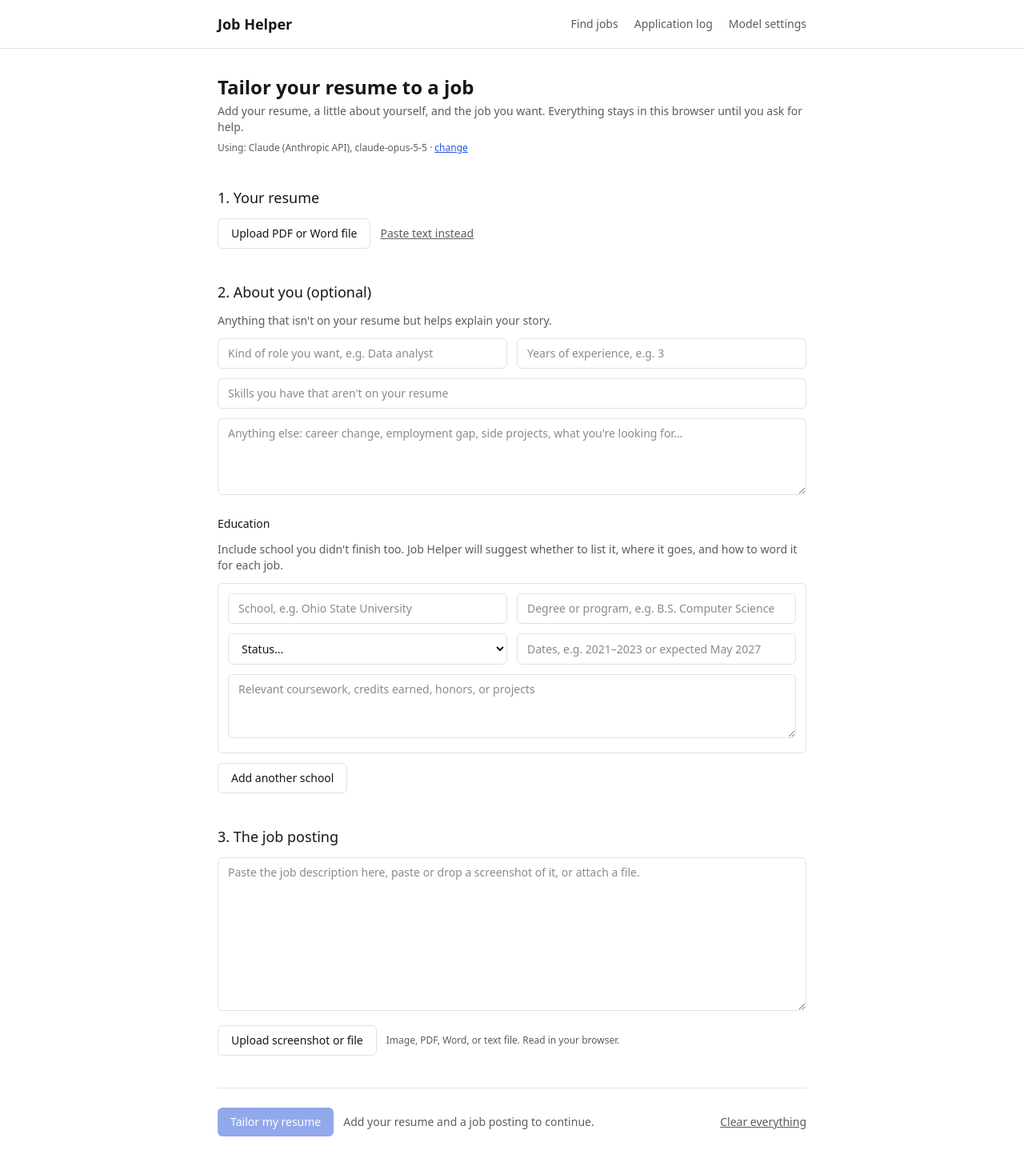
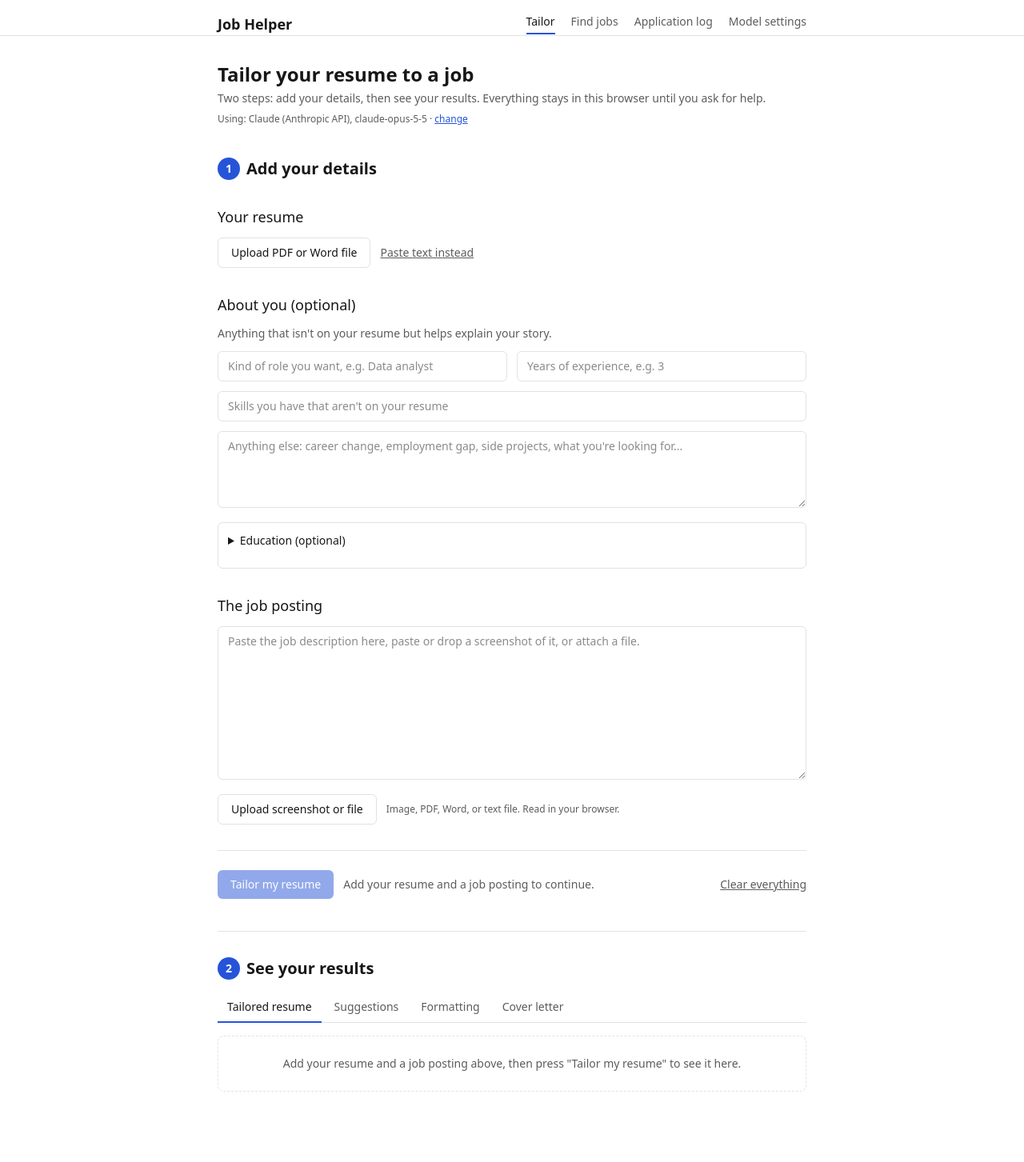
Before and after one commit to czinabu/job-helper, a Next.js app: page / in a window 1280 px wide. Shown: the whole page at 80% size. After the commit the page ends 1413 px from the top, so only its background shows below. Built offline with nearby package versions, Linux system fonts and the light colour scheme.

Commit message:
Reorganize home page into two steps with result tabs, add loading states and active nav
Co-Authored-By: Claude Sonnet 5.5 <noreply@anthropic.com>
Claude-Session: https://claude.ai/code/session_01GXE5t1JTCkswGPUifffSUH

```diff
--- a/src/app/jobs/page.tsx
+++ b/src/app/jobs/page.tsx
@@ -1,5 +1,6 @@
 "use client";
 
+import { Loading } from "@/components/Loading";
 import Link from "next/link";
 import { useState } from "react";
 import { runTask } from "@/lib/ai";
@@ -100,6 +101,8 @@ export default function JobsPage() {
         </button>
       </div>
 
+      {busy && <Loading message="Finding jobs that fit you..." hint="This usually takes under a minute." />}
+
       {error && (
         <p role="alert" className="whitespace-pre-line rounded-md border border-bad p-3 text-sm text-bad">
           {error}
--- a/src/app/layout.tsx
+++ b/src/app/layout.tsx
@@ -1,5 +1,6 @@
 import type { Metadata } from "next";
 import Link from "next/link";
+import { NavLinks } from "@/components/NavLinks";
 import "./globals.css";
 
 export const metadata: Metadata = {
@@ -16,21 +17,11 @@ export default function RootLayout({
     <html lang="en">
       <body className="antialiased">
         <header className="border-b border-line">
-          <nav className="mx-auto flex max-w-3xl items-center justify-between px-4 py-4">
+          <nav className="mx-auto flex max-w-3xl flex-wrap items-center justify-between gap-2 px-4 pt-4">
             <Link href="/" className="text-lg font-semibold">
               Job Helper
             </Link>
-            <div className="flex gap-5 text-sm text-muted">
-              <Link href="/jobs" className="hover:text-foreground">
-                Find jobs
-              </Link>
-              <Link href="/applications" className="hover:text-foreground">
-                Application log
-              </Link>
-              <Link href="/settings" className="hover:text-foreground">
-                Model settings
-              </Link>
-            </div>
+            <NavLinks />
           </nav>
         </header>
         <main className="mx-auto max-w-3xl px-4 py-8">{children}</main>
--- a/src/app/page.tsx
+++ b/src/app/page.tsx
@@ -4,6 +4,7 @@ import Link from "next/link";
 import { useState } from "react";
 import { CoverLetterCard } from "@/components/CoverLetterCard";
 import { FormatCard } from "@/components/FormatCard";
+import { Loading } from "@/components/Loading";
 import { JobPostingInput } from "@/components/JobPostingInput";
 import { SuggestionsCard } from "@/components/SuggestionsCard";
 import { ResumeInput } from "@/components/ResumeInput";
@@ -35,19 +36,47 @@ interface Tailored {
 
 const EMPTY: Inputs = {
   resume: "",
-  background: { targetRole: "", experience: "", skills: "", notes: "", education: [] },
+  background: {
+    targetRole: "",
+    experience: "",
+    skills: "",
+    notes: "",
+    education: [],
+  },
   jobPosting: "",
 };
 
+const TABS = [
+  { id: "tailor", label: "Tailored resume" },
+  { id: "suggestions", label: "Suggestions" },
+  { id: "format", label: "Formatting" },
+  { id: "letter", label: "Cover letter" },
+] as const;
+
+function Empty({ children }: { children: React.ReactNode }) {
+  return (
+    <p className="rounded-lg border border-dashed border-line p-6 text-center text-sm text-muted">
+      {children}
+    </p>
+  );
+}
+
 export default function Home() {
   const { settings } = useSettings();
-  const [inputs, setInputs] = useStoredState<Inputs>("job-helper:inputs", EMPTY);
+  const [inputs, setInputs] = useStoredState<Inputs>(
+    "job-helper:inputs",
+    EMPTY,
+  );
+  const [tab, setTab] = useState<(typeof TABS)[number]["id"]>("tailor");
   const [tailoring, setTailoring] = useState(false);
   const [tailorError, setTailorError] = useState("");
   // Measured from the uploaded file, so it is gone after a reload (the text is kept).
   const [layout, setLayout] = useState<ResumeLayout | null>(null);
   const [tailored, setTailored] = useState<Tailored | null>(null);
-  const [logForm, setLogForm] = useState<{ company: string; role: string } | null>(null);
+  const [logForm, setLogForm] = useState<{
+    company: string;
+    role: string;
+  } | null>(null);
   const [logged, setLogged] = useState(false);
 
   const setBackground = (patch: Partial<Background>) =>
@@ -58,7 +87,9 @@ export default function Home() {
     ? inputs.background.education
     : [EMPTY_EDUCATION];
   const setSchool = (index: number, patch: Partial<Education>) =>
-    setBackground({ education: schools.map((s, i) => (i === index ? { ...s, ...patch } : s)) });
+    setBackground({
+      education: schools.map((s, i) => (i === index ? { ...s, ...patch } : s)),
+    });
 
   async function tailor() {
     setTailoring(true);
@@ -69,7 +100,12 @@ export default function Home() {
     try {
       const result = await runTask<TailorResult>(settings, "tailor", inputs);
       setTailored({ result, resume: inputs.resume });
-      setTimeout(() => document.getElementById("results")?.scrollIntoView({ behavior: "smooth" }));
+      setTab("tailor");
+      setTimeout(() =>
+        document
+          .getElementById("results")
+          ?.scrollIntoView({ behavior: "smooth" }),
+      );
     } catch (error) {
       setTailorError(friendlyMessage(error));
     } finally {
@@ -77,6 +113,9 @@ export default function Home() {
     }
   }
 
+  const hasEducation = schools.some((s) =>
+    Object.values(s).some((v) => String(v).trim()),
+  );
   const ready = inputs.resume.trim() && inputs.jobPosting.trim();
 
   return (
@@ -84,8 +123,8 @@ export default function Home() {
       <div>
         <h1 className="text-2xl font-semibold">Tailor your resume to a job</h1>
         <p className="mt-1 text-sm text-muted">
-          Add your resume, a little about yourself, and the job you want. Everything stays in this
-          browser until you ask for help.
+          Two steps: add your details, then see your results. Everything stays
+          in this browser until you ask for help.
         </p>
         <p className="mt-2 text-xs text-muted">
           Using: {PROVIDERS[settings.provider].label}
@@ -96,8 +135,16 @@ export default function Home() {
         </p>
       </div>
 
+      <div className="space-y-8">
+        <h2 className="flex items-center gap-2 text-xl font-semibold">
+          <span className="flex h-7 w-7 items-center justify-center rounded-full bg-accent text-sm text-white dark:text-black">
+            1
+          </span>
+          Add your details
+        </h2>
+
         <section className="space-y-3">
-        <h2 className="text-lg font-medium">1. Your resume</h2>
+          <h3 className="text-lg font-medium">Your resume</h3>
           <ResumeInput
             text={inputs.resume}
             onChange={(resume) => setInputs({ ...inputs, resume })}
@@ -106,9 +153,10 @@ export default function Home() {
         </section>
 
         <section className="space-y-3">
-        <h2 className="text-lg font-medium">2. About you (optional)</h2>
+          <h3 className="text-lg font-medium">About you (optional)</h3>
           <p className="text-sm text-muted">
-          Anything that isn&apos;t on your resume but helps explain your story.
+            Anything that isn&apos;t on your resume but helps explain your
+            story.
           </p>
           <div className="grid gap-3 sm:grid-cols-2">
             <input
@@ -137,14 +185,23 @@ export default function Home() {
             onChange={(e) => setBackground({ notes: e.target.value })}
           />
 
-        <div className="space-y-3 pt-2">
-          <h3 className="text-sm font-medium">Education</h3>
+          <details
+            className="space-y-3 rounded-md border border-line p-3"
+            open={hasEducation}
+          >
+            <summary className="cursor-pointer text-sm font-medium">
+              Education{hasEducation ? "" : " (optional)"}
+            </summary>
             <p className="text-sm text-muted">
-            Include school you didn&apos;t finish too. Job Helper will suggest whether to list it,
-            where it goes, and how to word it for each job.
+              Include school you didn&apos;t finish too. Job Helper will suggest
+              whether to list it, where it goes, and how to word it for each
+              job.
             </p>
             {schools.map((school, i) => (
-            <div key={i} className="space-y-3 rounded-md border border-line p-3">
+              <div
+                key={i}
+                className="space-y-3 rounded-md border border-line p-3"
+              >
                 <div className="grid gap-3 sm:grid-cols-2">
                   <input
                     className="field"
@@ -162,14 +219,20 @@ export default function Home() {
                     className="field"
                     aria-label="Status"
                     value={school.status}
-                  onChange={(e) => setSchool(i, { status: e.target.value as EducationStatus | "" })}
+                    onChange={(e) =>
+                      setSchool(i, {
+                        status: e.target.value as EducationStatus | "",
+                      })
+                    }
                   >
                     <option value="">Status...</option>
-                  {Object.entries(EDUCATION_STATUSES).map(([value, label]) => (
+                    {Object.entries(EDUCATION_STATUSES).map(
+                      ([value, label]) => (
                         <option key={value} value={value}>
                           {label}
                         </option>
-                  ))}
+                      ),
+                    )}
                   </select>
                   <input
                     className="field"
@@ -187,7 +250,11 @@ export default function Home() {
                 {schools.length > 1 && (
                   <button
                     className="text-sm text-muted underline"
-                  onClick={() => setBackground({ education: schools.filter((_, j) => j !== i) })}
+                    onClick={() =>
+                      setBackground({
+                        education: schools.filter((_, j) => j !== i),
+                      })
+                    }
                   >
                     Remove this school
                   </button>
@@ -196,15 +263,17 @@ export default function Home() {
             ))}
             <button
               className="btn-secondary"
-            onClick={() => setBackground({ education: [...schools, EMPTY_EDUCATION] })}
+              onClick={() =>
+                setBackground({ education: [...schools, EMPTY_EDUCATION] })
+              }
             >
               Add another school
             </button>
-        </div>
+          </details>
         </section>
 
         <section className="space-y-3">
-        <h2 className="text-lg font-medium">3. The job posting</h2>
+          <h3 className="text-lg font-medium">The job posting</h3>
           <JobPostingInput
             text={inputs.jobPosting}
             onChange={(jobPosting) => setInputs({ ...inputs, jobPosting })}
@@ -212,18 +281,18 @@ export default function Home() {
         </section>
 
         <div className="flex flex-wrap items-center gap-3 border-t border-line pt-6">
-        <button className="btn" disabled={!ready || tailoring} onClick={tailor}>
+          <button
+            className="btn"
+            disabled={!ready || tailoring}
+            onClick={tailor}
+          >
             {tailoring ? "Tailoring..." : "Tailor my resume"}
           </button>
+          {!ready && !tailoring && (
             <span className="text-sm text-muted">
-          {tailoring
-            ? PROVIDERS[settings.provider].isLocal
-              ? "This can take a few minutes on a local model."
-              : "This usually takes under a minute."
-            : ready
-              ? ""
-              : "Add your resume and a job posting to continue."}
+              Add your resume and a job posting to continue.
             </span>
+          )}
           <button
             className="ml-auto text-sm text-muted underline"
             onClick={() => {
@@ -236,6 +305,17 @@ export default function Home() {
           </button>
         </div>
 
+        {tailoring && (
+          <Loading
+            message="Tailoring your resume..."
+            hint={
+              PROVIDERS[settings.provider].isLocal
+                ? "This can take a few minutes on a local model."
+                : "This usually takes under a minute."
+            }
+          />
+        )}
+
         {tailorError && (
           <p
             role="alert"
@@ -244,43 +324,59 @@ export default function Home() {
             {tailorError}
           </p>
         )}
+      </div>
 
-      {inputs.resume.trim() && (
-        <div className="border-t border-line pt-8">
-          <FormatCard resume={inputs.resume} layout={layout} settings={settings} />
+      <div id="results" className="space-y-4 border-t border-line pt-8">
+        <h2 className="flex items-center gap-2 text-xl font-semibold">
+          <span className="flex h-7 w-7 items-center justify-center rounded-full bg-accent text-sm text-white dark:text-black">
+            2
+          </span>
+          See your results
+        </h2>
+        <div
+          role="tablist"
+          aria-label="Results"
+          className="flex flex-wrap gap-1 border-b border-line"
+        >
+          {TABS.map((t) => (
+            <button
+              key={t.id}
+              role="tab"
+              id={`tab-${t.id}`}
+              aria-selected={tab === t.id}
+              aria-controls={`panel-${t.id}`}
+              onClick={() => setTab(t.id)}
+              className={`-mb-px border-b-2 px-3 py-2 text-sm ${
+                tab === t.id
+                  ? "border-accent font-medium text-foreground"
+                  : "border-transparent text-muted hover:text-foreground"
+              }`}
+            >
+              {t.label}
+            </button>
+          ))}
         </div>
-      )}
 
-      {ready && (
-        <div className="border-t border-line pt-8">
-          <CoverLetterCard
-            resume={inputs.resume}
-            background={inputs.background}
-            jobPosting={inputs.jobPosting}
-            settings={settings}
+        <div
+          role="tabpanel"
+          id="panel-tailor"
+          aria-labelledby="tab-tailor"
+          hidden={tab !== "tailor"}
+        >
+          {tailored ? (
+            <>
+              <TailorResults
+                result={tailored.result}
+                originalResume={tailored.resume}
               />
-        </div>
-      )}
-
-      {ready && (
-        <div className="border-t border-line pt-8">
-          <SuggestionsCard
-            resume={inputs.resume}
-            background={inputs.background}
-            jobPosting={inputs.jobPosting}
-            settings={settings}
-          />
-        </div>
-      )}
-
-      {tailored && (
-        <div id="results" className="border-t border-line pt-8">
-          <TailorResults result={tailored.result} originalResume={tailored.resume} />
               <div className="mt-8 rounded-lg border border-line bg-card p-4 text-sm">
                 {logged ? (
                   <p>
                     Saved. See it in your{" "}
-                <Link href="/applications" className="text-accent underline">
+                    <Link
+                      href="/applications"
+                      className="text-accent underline"
+                    >
                       application log
                     </Link>
                     .
@@ -299,13 +395,32 @@ export default function Home() {
                         );
                         setLogged(true);
                       } catch {
-                    setTailorError("Couldn't save to the log. Browser storage may be blocked.");
+                        setTailorError(
+                          "Couldn't save to the log. Browser storage may be blocked.",
+                        );
                       }
                     }}
                   >
-                <input className="field w-auto flex-1" placeholder="Company" value={logForm.company} onChange={(e) => setLogForm({ ...logForm, company: e.target.value })} />
-                <input className="field w-auto flex-1" placeholder="Job title" value={logForm.role} onChange={(e) => setLogForm({ ...logForm, role: e.target.value })} />
-                <button className="btn" disabled={!logForm.company.trim() && !logForm.role.trim()}>
+                    <input
+                      className="field w-auto flex-1"
+                      placeholder="Company"
+                      value={logForm.company}
+                      onChange={(e) =>
+                        setLogForm({ ...logForm, company: e.target.value })
+                      }
+                    />
+                    <input
+                      className="field w-auto flex-1"
+                      placeholder="Job title"
+                      value={logForm.role}
+                      onChange={(e) =>
+                        setLogForm({ ...logForm, role: e.target.value })
+                      }
+                    />
+                    <button
+                      className="btn"
+                      disabled={!logForm.company.trim() && !logForm.role.trim()}
+                    >
                       Save
                     </button>
                   </form>
@@ -314,15 +429,88 @@ export default function Home() {
                     <span>Applying for this job?</span>
                     <button
                       className="btn-secondary"
-                  onClick={() => setLogForm({ company: "", role: inputs.background.targetRole })}
+                      onClick={() =>
+                        setLogForm({
+                          company: "",
+                          role: inputs.background.targetRole,
+                        })
+                      }
                     >
                       Save to log
                     </button>
                   </div>
                 )}
               </div>
+            </>
+          ) : (
+            <Empty>
+              {tailoring
+                ? "Your tailored resume will appear here in a moment."
+                : 'Add your resume and a job posting above, then press "Tailor my resume" to see it here.'}
+            </Empty>
+          )}
         </div>
+
+        <div
+          role="tabpanel"
+          id="panel-suggestions"
+          aria-labelledby="tab-suggestions"
+          hidden={tab !== "suggestions"}
+        >
+          {ready ? (
+            <SuggestionsCard
+              resume={inputs.resume}
+              background={inputs.background}
+              jobPosting={inputs.jobPosting}
+              settings={settings}
+            />
+          ) : (
+            <Empty>
+              Add your resume and a job posting above to get suggestions for
+              this job.
+            </Empty>
           )}
+        </div>
+
+        <div
+          role="tabpanel"
+          id="panel-format"
+          aria-labelledby="tab-format"
+          hidden={tab !== "format"}
+        >
+          {inputs.resume.trim() ? (
+            <FormatCard
+              resume={inputs.resume}
+              layout={layout}
+              settings={settings}
+            />
+          ) : (
+            <Empty>
+              Add your resume above to check its formatting and spacing.
+            </Empty>
+          )}
+        </div>
+
+        <div
+          role="tabpanel"
+          id="panel-letter"
+          aria-labelledby="tab-letter"
+          hidden={tab !== "letter"}
+        >
+          {ready ? (
+            <CoverLetterCard
+              resume={inputs.resume}
+              background={inputs.background}
+              jobPosting={inputs.jobPosting}
+              settings={settings}
+            />
+          ) : (
+            <Empty>
+              Add your resume and a job posting above to write a cover letter.
+            </Empty>
+          )}
+        </div>
+      </div>
     </div>
   );
 }
--- a/src/components/CoverLetterCard.tsx
+++ b/src/components/CoverLetterCard.tsx
@@ -2,6 +2,7 @@
 
 import { useState } from "react";
 import { DownloadPanel } from "@/components/DownloadPanel";
+import { Loading } from "@/components/Loading";
 import { runTask } from "@/lib/ai";
 import {
   LENGTHS,
@@ -117,6 +118,8 @@ export function CoverLetterCard({
         {!ready && <span className="text-xs text-muted">Add your resume and a job posting first.</span>}
       </div>
 
+      {busy && <Loading message="Writing your cover letter..." hint="This usually takes under a minute." />}
+
       {error && <p role="alert" className="whitespace-pre-line text-sm text-bad">{error}</p>}
 
       {letter && (
--- a/src/components/FormatCard.tsx
+++ b/src/components/FormatCard.tsx
@@ -1,6 +1,7 @@
 "use client";
 
 import { useEffect, useMemo, useState } from "react";
+import { Loading } from "@/components/Loading";
 import { runTask } from "@/lib/ai";
 import { friendlyMessage } from "@/lib/errors";
 import { checkFormat, describeLayout, type CheckStatus } from "@/lib/formatCheck";
@@ -99,6 +100,7 @@ export function FormatCard({
             </span>
           </div>
         )}
+        {busy && <Loading message="Reviewing your resume..." hint="This usually takes under a minute." />}
         {error && <p role="alert" className="whitespace-pre-line text-sm text-bad">{error}</p>}
         {review && (
           <div className="space-y-3 text-sm">
--- /dev/null
+++ b/src/components/Loading.tsx
@@ -0,0 +1,15 @@
+/** A spinner with a friendly status line, shown while something is being generated. */
+export function Loading({ message, hint }: { message: string; hint?: string }) {
+  return (
+    <div role="status" aria-live="polite" className="flex items-center gap-3 rounded-md border border-line p-3 text-sm">
+      <span
+        aria-hidden="true"
+        className="h-5 w-5 shrink-0 animate-spin rounded-full border-2 border-line border-t-accent"
+      />
+      <div>
+        <p className="font-medium">{message}</p>
+        {hint && <p className="text-muted">{hint}</p>}
+      </div>
+    </div>
+  );
+}
--- /dev/null
+++ b/src/components/NavLinks.tsx
@@ -0,0 +1,37 @@
+"use client";
+
+import Link from "next/link";
+import { usePathname } from "next/navigation";
+
+const LINKS = [
+  { href: "/", label: "Tailor" },
+  { href: "/jobs", label: "Find jobs" },
+  { href: "/applications", label: "Application log" },
+  { href: "/settings", label: "Model settings" },
+];
+
+/** The top navigation, with the current page highlighted. */
+export function NavLinks() {
+  const pathname = usePathname();
+  return (
+    <div className="flex flex-wrap gap-x-5 gap-y-1 text-sm">
+      {LINKS.map(({ href, label }) => {
+        const active = href === "/" ? pathname === "/" : pathname.startsWith(href);
+        return (
+          <Link
+            key={href}
+            href={href}
+            aria-current={active ? "page" : undefined}
+            className={
+              active
+                ? "border-b-2 border-accent pb-1 font-medium text-foreground"
+                : "border-b-2 border-transparent pb-1 text-muted hover:text-foreground"
+            }
+          >
+            {label}
+          </Link>
+        );
+      })}
+    </div>
+  );
+}
--- a/src/components/SuggestionsCard.tsx
+++ b/src/components/SuggestionsCard.tsx
@@ -1,6 +1,7 @@
 "use client";
 
 import { useState } from "react";
+import { Loading } from "@/components/Loading";
 import { runTask } from "@/lib/ai";
 import { friendlyMessage } from "@/lib/errors";
 import type { ModelSettings } from "@/lib/providers";
@@ -59,6 +60,7 @@ export function SuggestionsCard({
       <button className="btn" disabled={busy} onClick={run}>
         {busy ? "Thinking..." : result ? "Refresh suggestions" : "Get suggestions"}
       </button>
+      {busy && <Loading message="Looking for the changes worth making..." hint="This usually takes under a minute." />}
       {error && <p role="alert" className="whitespace-pre-line text-sm text-bad">{error}</p>}
 
       {result && (
```
Lines whose indentation alone changed are shown as unchanged.
